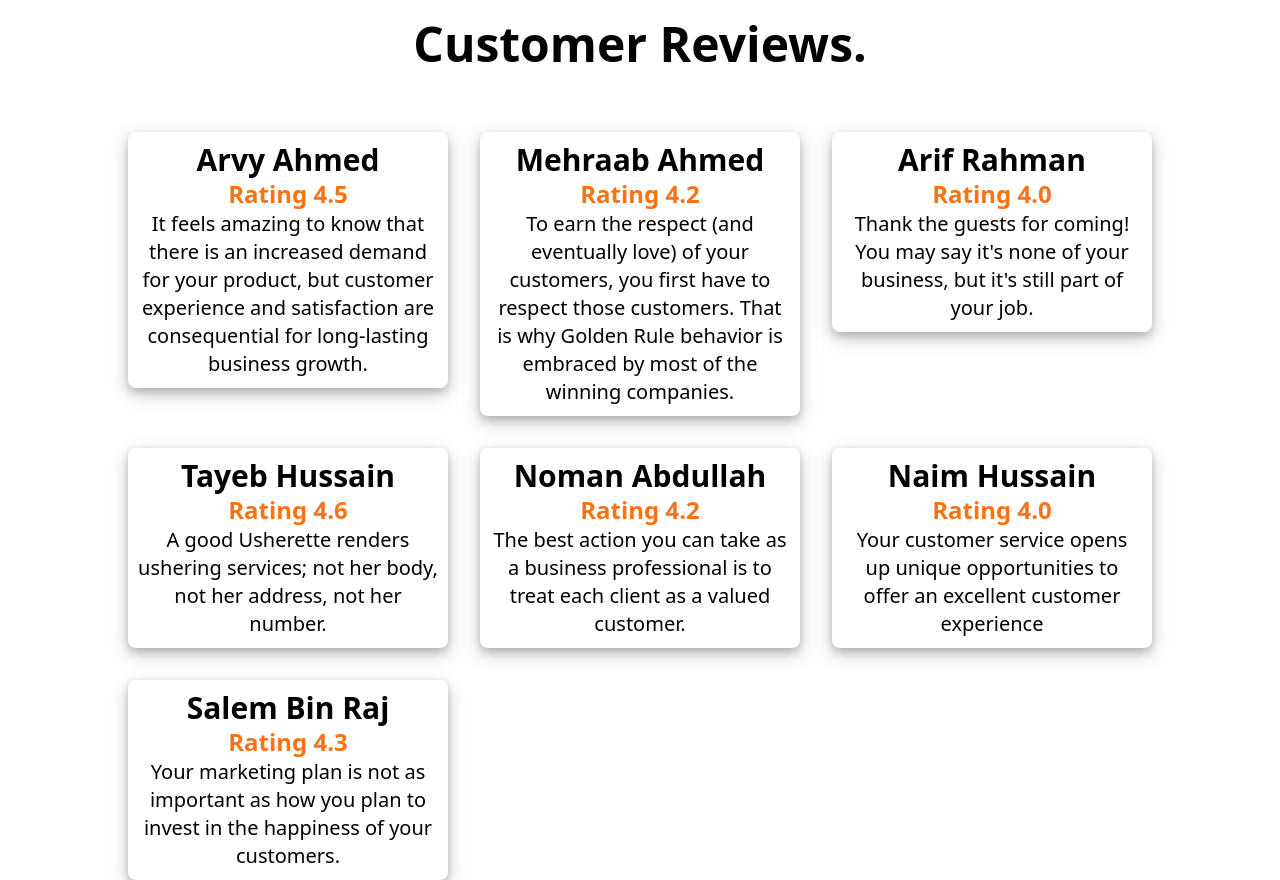
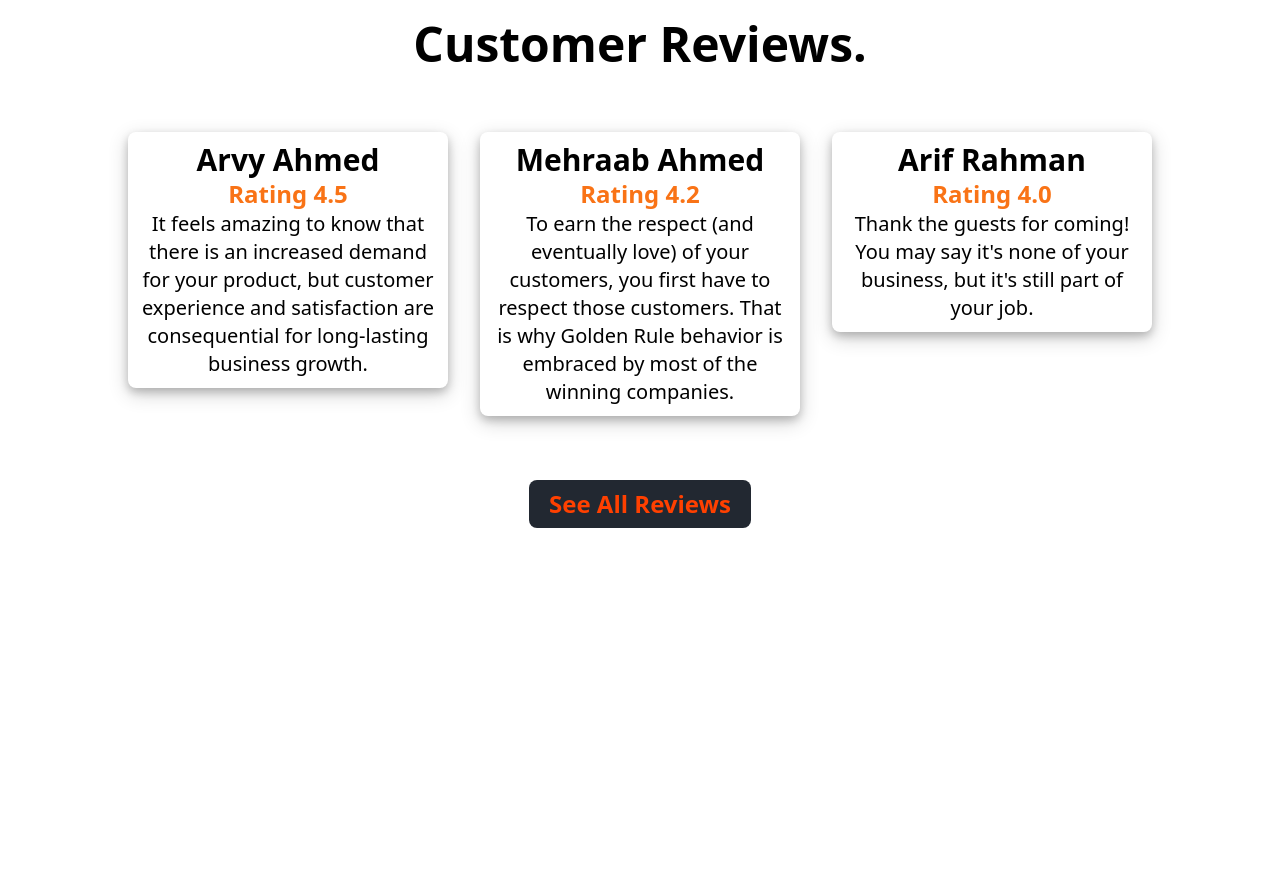
Before and after one commit to AbuKausar007/product-review-perfect-choice-assignment-9, a React (Create React App) app: page / in a window 1280 px wide. Shown: the part 680-1560 px from the top of the page. After the commit the page ends 1272 px from the top, so only its background shows below. Built offline with nearby package versions, Linux system fonts and the light colour scheme.

Commit message:
3 card & see all review btn done

```diff
--- a/src/components/Home/Home.css
+++ b/src/components/Home/Home.css
@@ -15,3 +15,7 @@
 .banner-img img{
     border-radius: 7px;
 }
+.all-reviews-btn {
+    color: #ff4000;
+    background-color: #222831;
+}
--- a/src/components/Home/Home.js
+++ b/src/components/Home/Home.js
@@ -5,6 +5,7 @@ import Review from "../Review/Review";
 
 const Home = () => {
   const [reviews, setReviews] = useState([]);
+  const threeReviews = reviews.slice(0, 3);
   console.log(reviews);
   useEffect(() => {
     fetch("review.json")
@@ -39,10 +40,13 @@ const Home = () => {
       <section>
         <h1 className="text-5xl font-semibold py-16">Customer Reviews.</h1>
         <div className="grid grid-cols-3 gap-8 w-4/5 m-auto">
-          {reviews.map((review) => (
+          {threeReviews.map((review) => (
             <Review key={review._id} review={review}></Review>
           ))}
         </div>
+        <button className="all-reviews-btn text-2xl font-bold mt-16 mb-16 rounded-lg  px-5 mx-auto py-2">
+          See All Reviews
+        </button>
       </section>
     </div>
   );
```
